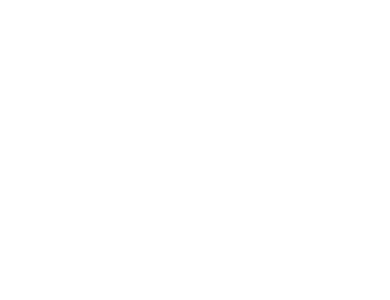
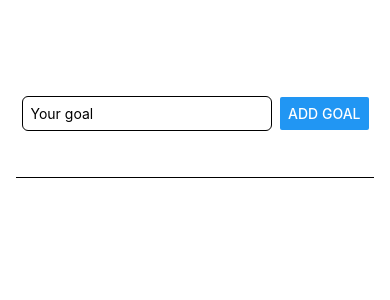
Before and after one commit to prinonbhowmik/react-native-basics, a React Native app in the folder FirstProject/: screen / in a window 390 px wide. Shown: the top 300 px of the page. Built offline with nearby package versions, Linux system fonts and the light colour scheme.

Commit message:
flatlist demo

```diff
--- a/FirstProject/App.js
+++ b/FirstProject/App.js
@@ -1,9 +1,9 @@
 
 import { StyleSheet, View, FlatList } from 'react-native';
 import { useState } from 'react';
+import GoalInput from './components/GoalInput';
+import GoalItem from './components/GoalItem';
 
-import GoalItem from './components/GoalItem';
-import GoalInput from './components/GoalInput';
 
 export default function App() {
 
@@ -12,6 +12,7 @@ export default function App() {
   function addGoalHandler(enteredGoalText) {
     setCourseGoals((currentCourseGoals) => [...currentCourseGoals, { text: enteredGoalText, id: Math.random().toString() }])
   }
+
   return (
     <View style={styles.container}>
 
@@ -20,30 +21,13 @@ export default function App() {
       <View
         style={styles.goalsContainer}>
 
-
-        {/* Scrollview Demo */}
-        {/* <ScrollView
-          showsVerticalScrollIndicator={false}
-          showsHorizontalScrollIndicator={false}
-          alwaysBounceVertical={false}>
-
-          {courseGoals.map((goal) => (
-            <View
-              key={goal}
-              style={styles.goalListItems}>
-              <Text style={styles.goalTextColor}>
-                {goal}
-              </Text>
-            </View>
-          ))}
-        </ScrollView> */}
-
-        { /* FlatList Demo */}
-
         <FlatList
           data={courseGoals}
           renderItem={(itemData) => {
             return <GoalItem text={itemData.item.text} />;
+          }}
+          keyExtractor={(item, index) => {
+            return item.id;
           }}
           alwaysBounceVertical={false}
           showsVerticalScrollIndicator={false} />
--- a/FirstProject/components/GoalInput.js
+++ b/FirstProject/components/GoalInput.js
@@ -10,11 +10,12 @@ function GoalInput(props) {
         setEnteredGoalText(enteredText)
     }
 
-    function addGoalHandler(enteredGoalText) {
+    function addGoalHandler() {
         props.onAddGoal(enteredGoalText)
         setEnteredGoalText('')
     }
 
+    return (
         <View style={styles.inputContainer}>
             <TextInput
                 style={styles.textInput}
@@ -22,11 +23,11 @@ function GoalInput(props) {
                 onChangeText={goalInputHandeler}
             />
             <Button
-            backgroundColor='#000000'
                 title='Add Goal'
                 onPress={addGoalHandler}
             />
         </View>
+    );
 };
 
 export default GoalInput;
```
Also changed, not shown: FirstProject/components/GoalItem.js (+2 -5 lines). Lines whose indentation alone changed are shown as unchanged.
